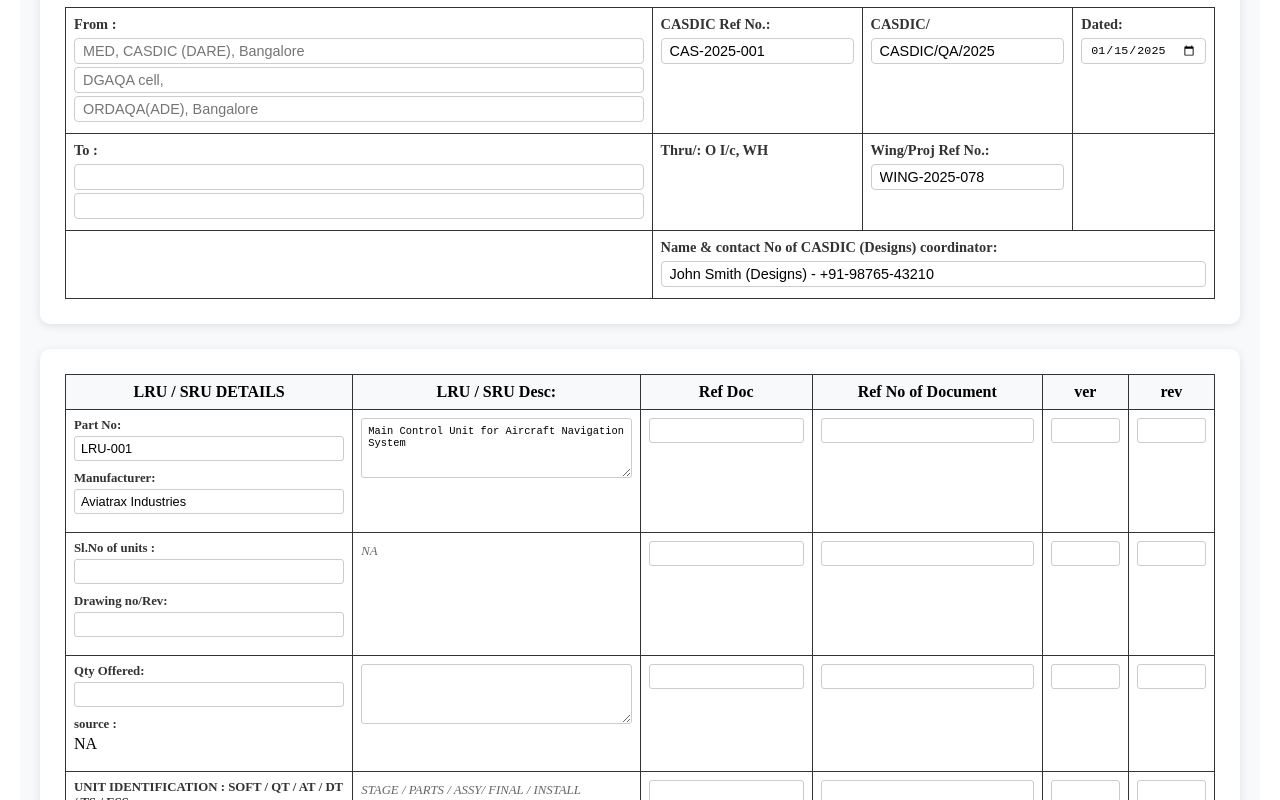
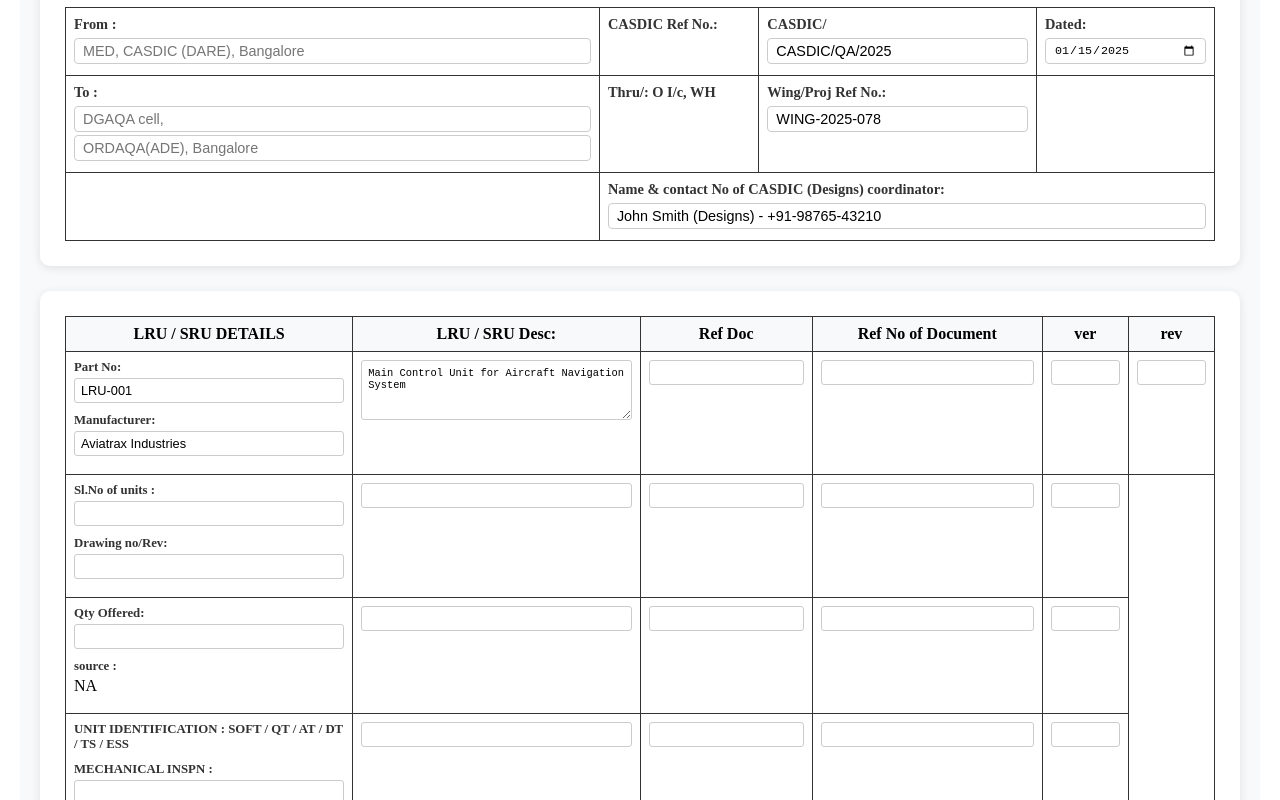
Before and after one commit to yogeshwar-2004y/d2RO_trail, a Vue app in the folder frontend/: page /memos/1 in a window 1280 px wide. Shown: the part 160-960 px from the top of the page. Built offline with nearby package versions, Linux system fonts and the light colour scheme.

Commit message:
memo ui changes 1

```diff
--- a/frontend/src/components/MemoForm.vue
+++ b/frontend/src/components/MemoForm.vue
@@ -22,12 +22,10 @@
           <td class="form-cell">
             <label>From :</label>
             <input type="text" v-model="formData.from1" placeholder="MED, CASDIC (DARE), Bangalore">
-            <input type="text" v-model="formData.from2" placeholder="DGAQA cell,">
-            <input type="text" v-model="formData.from3" placeholder="ORDAQA(ADE), Bangalore">
+
           </td>
           <td class="form-cell">
             <label>CASDIC Ref No.:</label>
-            <input type="text" v-model="formData.casdicRef" placeholder="">
           </td>
           <td class="form-cell">
             <label>CASDIC/</label>
@@ -41,8 +39,8 @@
         <tr>
           <td class="form-cell">
             <label>To :</label>
-            <input type="text" v-model="formData.to1" placeholder="">
-            <input type="text" v-model="formData.to2" placeholder="">
+            <input type="text" v-model="formData.from2" placeholder="DGAQA cell,">
+            <input type="text" v-model="formData.from3" placeholder="ORDAQA(ADE), Bangalore">
           </td>
           <td class="form-cell">
             <label>Thru/: O I/c, WH</label>
@@ -116,9 +114,7 @@
                 <input type="text" v-model="formData.drawingNo" placeholder="">
               </div>
             </td>
-            <td class="desc-cell">
-              <span>NA</span>
-            </td>
+
             <td class="ref-cell">
               <input type="text" v-model="formData.refDoc2" placeholder="">
             </td>
@@ -144,9 +140,7 @@
                 <span>NA</span>
               </div>
             </td>
-            <td class="desc-cell">
-              <textarea v-model="formData.description3" placeholder=""></textarea>
-            </td>
+
             <td class="ref-cell">
               <input type="text" v-model="formData.refDoc3" placeholder="">
             </td>
@@ -171,9 +165,7 @@
                 <input type="text" v-model="formData.mechanicalInsp" placeholder="">
               </div>
             </td>
-            <td class="desc-cell">
-              <span>STAGE / PARTS / ASSY/ FINAL / INSTALL</span>
-            </td>
+
             <td class="ref-cell">
               <input type="text" v-model="formData.refDoc4" placeholder="">
             </td>
```
Also changed, not shown: 1 other file (tests, documents, lock files or other folders).
